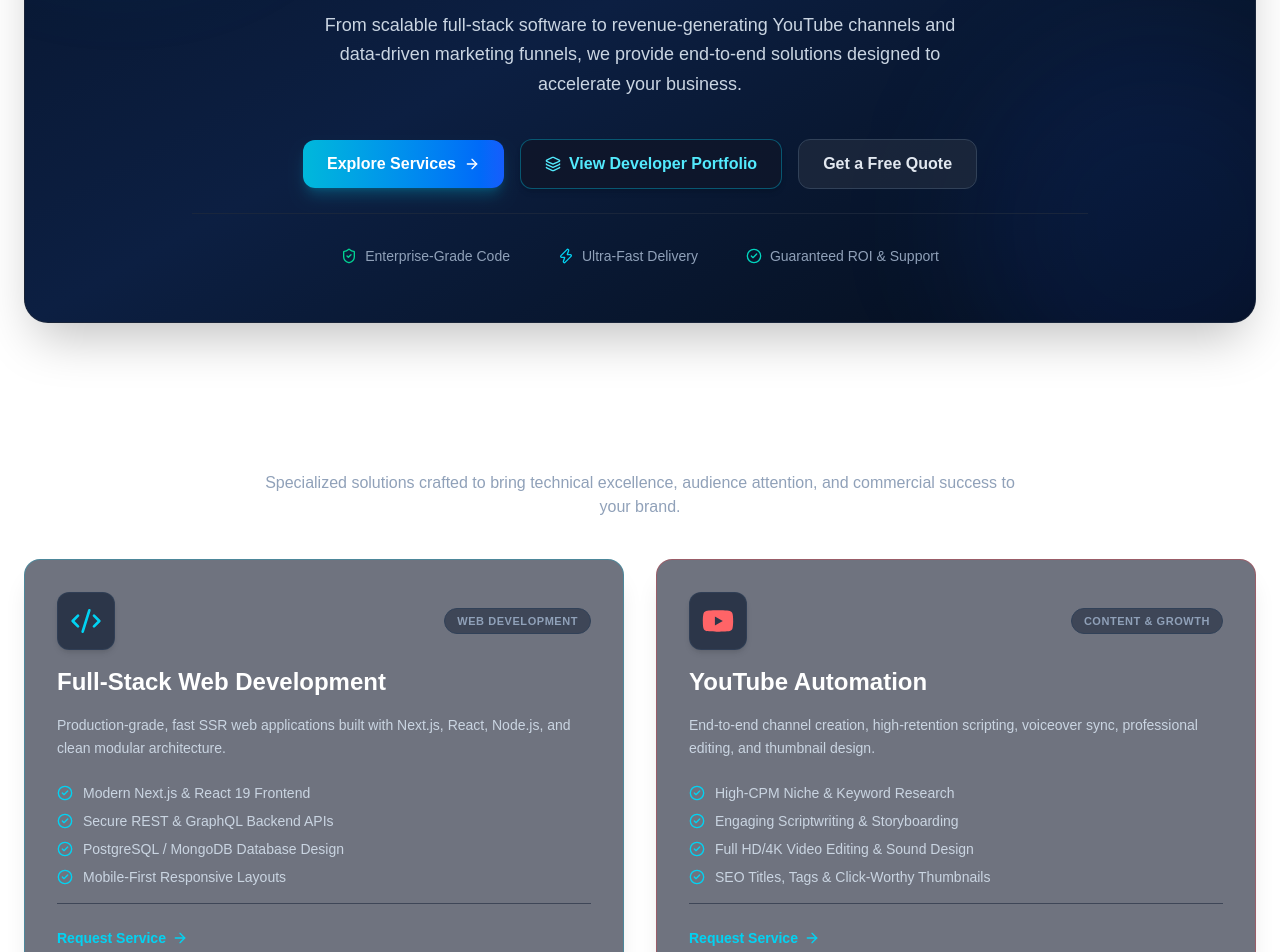
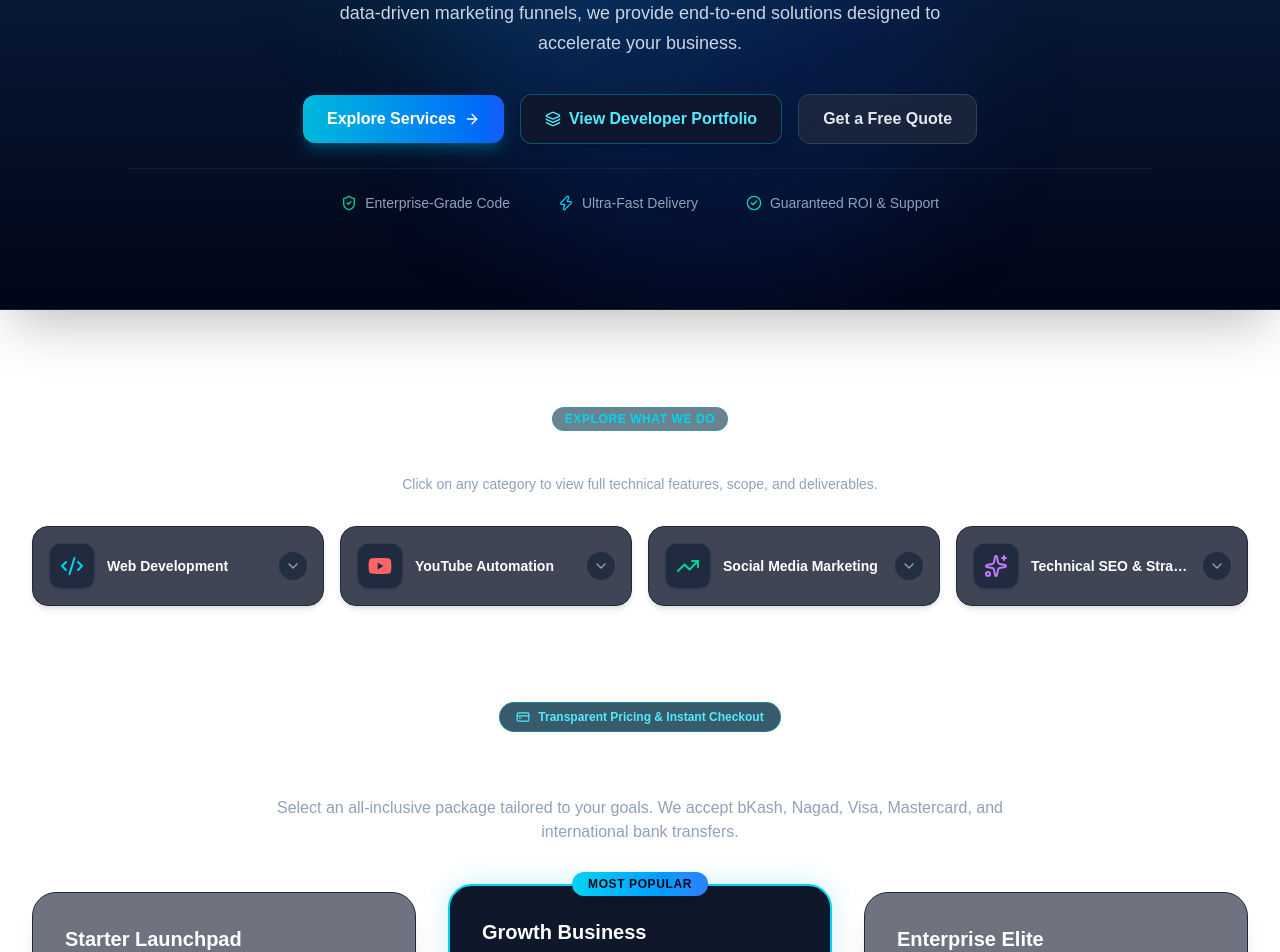
Before and after one commit to provash10/provash_dev, a Next.js app: page / in a window 1280 px wide. Shown: the part 460-1412 px from the top of the page. Built offline with nearby package versions, Linux system fonts and the light colour scheme.

Commit message:
feat: full wide banner flush with navbar and compact 4-column expandable category cards

```diff
--- a/src/app/layout.jsx
+++ b/src/app/layout.jsx
@@ -36,7 +36,7 @@ export default function RootLayout({ children }) {
 			>
 				<QueryProvider>
 					<NavigationManager />
-					<main className="px-3 md:px-6 py-4 flex-1">{children}</main>
+					<main className="flex-1 w-full">{children}</main>
 				</QueryProvider>
 			</body>
 		</html>
--- a/src/app/page.jsx
+++ b/src/app/page.jsx
@@ -1,7 +1,8 @@
-import React from "react";
+"use client";
+
 import Link from "next/link";
+import React, { useState } from "react";
 import { FaYoutube } from "react-icons/fa";
-import PricingAndPayment from "@/components/agency/PricingAndPayment";
 import {
 	Code2,
 	TrendingUp,
@@ -12,14 +13,16 @@ import {
 	ShieldCheck,
 	Zap,
 	Send,
+	ChevronDown,
 } from "lucide-react";
+import PricingAndPayment from "@/components/agency/PricingAndPayment";
 
 // digital agency services catalogue
 const servicesData = [
 	{
 		id: "web-dev",
-		icon: <Code2 className="w-8 h-8 text-cyan-400" />,
-		title: "Full-Stack Web Development",
+		icon: <Code2 className="w-6 h-6 text-cyan-400" />,
+		title: "Web Development",
 		category: "WEB DEVELOPMENT",
 		description:
 			"Production-grade, fast SSR web applications built with Next.js, React, Node.js, and clean modular architecture.",
@@ -34,7 +37,7 @@ const servicesData = [
 	},
 	{
 		id: "yt-auto",
-		icon: <FaYoutube className="w-8 h-8 text-red-400" />,
+		icon: <FaYoutube className="w-6 h-6 text-red-400" />,
 		title: "YouTube Automation",
 		category: "CONTENT & GROWTH",
 		description:
@@ -50,7 +53,7 @@ const servicesData = [
 	},
 	{
 		id: "smm-growth",
-		icon: <TrendingUp className="w-8 h-8 text-emerald-400" />,
+		icon: <TrendingUp className="w-6 h-6 text-emerald-400" />,
 		title: "Social Media Marketing",
 		category: "PAID ADS & ORGANIC",
 		description:
@@ -66,8 +69,8 @@ const servicesData = [
 	},
 	{
 		id: "tech-consulting",
-		icon: <Sparkles className="w-8 h-8 text-purple-400" />,
-		title: "Technical Strategy & SEO",
+		icon: <Sparkles className="w-6 h-6 text-purple-400" />,
+		title: "Technical SEO & Strategy",
 		category: "CONSULTING & AUDITS",
 		description:
 			"Comprehensive digital audits, SEO architecture, performance optimizations, and tailored growth roadmaps.",
@@ -111,20 +114,27 @@ const testimonialsData = [
 export default function HomePage() {
 	// console.log("rendering agency business home page")
 
+	// state for open service details
+	const [expandedId, setExpandedId] = useState(null);
+
+	const toggleExpand = (id) => {
+		setExpandedId(expandedId === id ? null : id);
+	};
+
 	return (
-		<div className="w-full max-w-7xl mx-auto space-y-16 md:space-y-24 py-4 md:py-8">
-			{/* hero section */}
-			<section className="relative overflow-hidden rounded-3xl bg-gradient-to-br from-[#071329] via-[#0c1f42] to-[#050d1a] border border-slate-800/80 p-8 md:p-14 text-center shadow-2xl">
-				<div className="absolute -top-24 -left-24 w-96 h-96 bg-cyan-500/10 rounded-full blur-3xl pointer-events-none" />
-				<div className="absolute -bottom-24 -right-24 w-96 h-96 bg-blue-600/10 rounded-full blur-3xl pointer-events-none" />
+		<div className="w-full space-y-16 md:space-y-24 pb-16">
+			{/* full width hero banner flush with navbar */}
+			<section className="w-full relative overflow-hidden bg-gradient-to-b from-[#071329] via-[#091b3a] to-slate-950 border-b border-slate-800/80 pt-10 pb-16 md:pt-16 md:pb-24 px-4 sm:px-6 lg:px-8 text-center shadow-2xl">
+				<div className="absolute top-0 left-1/4 w-[500px] h-[500px] bg-cyan-500/10 rounded-full blur-3xl pointer-events-none" />
+				<div className="absolute bottom-0 right-1/4 w-[500px] h-[500px] bg-blue-600/10 rounded-full blur-3xl pointer-events-none" />
 
-				<div className="relative z-10 max-w-4xl mx-auto space-y-6">
-					<div className="inline-flex items-center gap-2 px-4 py-1.5 rounded-full bg-cyan-950/80 border border-cyan-500/40 text-cyan-300 text-xs md:text-sm font-semibold shadow-inner">
+				<div className="relative z-10 max-w-5xl mx-auto space-y-6">
+					<div className="inline-flex items-center gap-2 px-4 py-1.5 rounded-full bg-cyan-950/90 border border-cyan-500/40 text-cyan-300 text-xs md:text-sm font-semibold shadow-inner">
 						<Sparkles className="w-4 h-4 text-cyan-400" />
 						Full-Service Digital Agency & Engineering Studio
 					</div>
 
-					<h1 className="text-3xl sm:text-5xl md:text-6xl font-extrabold text-white tracking-tight leading-tight md:leading-tight">
+					<h1 className="text-3xl sm:text-5xl md:text-6xl font-black text-white tracking-tight leading-tight md:leading-tight">
 						We Build High-Impact{" "}
 						<span className="bg-clip-text text-transparent bg-gradient-to-r from-cyan-400 via-teal-300 to-blue-400">
 							Web Applications,
@@ -132,16 +142,16 @@ export default function HomePage() {
 						YouTube Automation & Digital Growth.
 					</h1>
 
-					<p className="text-slate-300 text-base md:text-lg max-w-2xl mx-auto font-normal leading-relaxed">
+					<p className="text-slate-300 text-sm sm:text-base md:text-lg max-w-2xl mx-auto font-normal leading-relaxed">
 						From scalable full-stack software to revenue-generating YouTube
 						channels and data-driven marketing funnels, we provide end-to-end
 						solutions designed to accelerate your business.
 					</p>
 
 					{/* call to action buttons */}
-					<div className="flex flex-wrap items-center justify-center gap-4 pt-4">
+					<div className="flex flex-wrap items-center justify-center gap-4 pt-3">
 						<Link
-							href="/#services"
+							href="/#categories"
 							className="inline-flex items-center gap-2 px-6 py-3 rounded-xl bg-gradient-to-r from-cyan-500 to-blue-600 text-white font-bold text-sm md:text-base hover:from-cyan-400 hover:to-blue-500 transition-all duration-300 shadow-lg shadow-cyan-500/25 hover:scale-105 active:scale-95"
 						>
 							Explore Services
@@ -165,7 +175,7 @@ export default function HomePage() {
 					</div>
 
 					{/* quick feature highlights */}
-					<div className="pt-8 border-t border-slate-800/80 flex flex-wrap items-center justify-center gap-6 md:gap-12 text-xs md:text-sm text-slate-400">
+					<div className="pt-6 border-t border-slate-800/60 flex flex-wrap items-center justify-center gap-6 md:gap-12 text-xs md:text-sm text-slate-400">
 						<div className="flex items-center gap-2">
 							<ShieldCheck className="w-4 h-4 text-emerald-400" />
 							<span>Enterprise-Grade Code</span>
@@ -182,70 +192,98 @@ export default function HomePage() {
 				</div>
 			</section>
 
-			{/* services section */}
-			<section id="services" className="space-y-10 scroll-mt-20">
-				<div className="text-center max-w-3xl mx-auto space-y-3">
-					<h2 className="text-2xl md:text-4xl font-extrabold text-white tracking-tight">
-						Our Core Agency Services
+			{/* main content container with max-w */}
+			<div className="w-full max-w-7xl mx-auto px-4 sm:px-6 lg:px-8 space-y-16 md:space-y-24">
+				{/* compact category row with logo, title and down arrow */}
+				<section id="categories" className="space-y-8 scroll-mt-24">
+					<div className="text-center max-w-3xl mx-auto space-y-2">
+						<span className="text-xs font-bold uppercase tracking-wider text-cyan-400 px-3 py-1 rounded-full bg-cyan-950/60 border border-cyan-500/30">
+							Explore What We Do
+						</span>
+						<h2 className="text-2xl md:text-3xl font-extrabold text-white tracking-tight">
+							Our Core Service Categories
 						</h2>
-					<p className="text-slate-400 text-sm md:text-base">
-						Specialized solutions crafted to bring technical excellence, audience
-						attention, and commercial success to your brand.
+						<p className="text-slate-400 text-xs md:text-sm">
+							Click on any category to view full technical features, scope, and deliverables.
 						</p>
 					</div>
 
-				<div className="grid grid-cols-1 md:grid-cols-2 gap-6 lg:gap-8">
-					{servicesData.map((service) => (
+					{/* 4 items in one row with items-start for clean expansion */}
+					<div className="grid grid-cols-1 sm:grid-cols-2 lg:grid-cols-4 gap-4 items-start">
+						{servicesData.map((service) => {
+							const isOpen = expandedId === service.id;
+							return (
 								<div
 									key={service.id}
-							className={`relative overflow-hidden rounded-2xl bg-slate-900/60 backdrop-blur-md border ${service.border} p-6 md:p-8 flex flex-col justify-between hover:scale-[1.02] transition-all duration-300 shadow-xl group`}
+									className={`rounded-2xl transition-all duration-300 overflow-hidden flex flex-col ${
+										isOpen
+											? "border border-cyan-400 bg-slate-900 shadow-[0_0_25px_rgba(6,182,212,0.2)]"
+											: "border border-slate-800 bg-slate-900/80 hover:border-slate-700 hover:bg-slate-900 shadow-md"
+									}`}
 								>
-							<div
-								className={`absolute inset-0 bg-gradient-to-br ${service.gradient} opacity-0 group-hover:opacity-100 transition-opacity duration-300 pointer-events-none`}
-							/>
-
-							<div className="relative z-10 space-y-4">
-								<div className="flex items-center justify-between">
-									<div className="p-3 rounded-xl bg-slate-800/80 border border-slate-700/80 shadow-md">
+									{/* compact header: strictly logo + title + down arrow */}
+									<button
+										type="button"
+										onClick={() => toggleExpand(service.id)}
+										className="w-full p-4 flex items-center justify-between gap-3 text-left cursor-pointer group transition-colors"
+										aria-expanded={isOpen}
+									>
+										<div className="flex items-center gap-3 min-w-0">
+											<div className="p-2.5 rounded-xl bg-slate-800/90 border border-slate-700/80 shadow group-hover:scale-105 transition-transform flex-shrink-0">
 												{service.icon}
 											</div>
-									<span className="text-[11px] font-bold tracking-wider text-slate-400 px-3 py-1 rounded-full bg-slate-800/60 border border-slate-700">
-										{service.category}
-									</span>
+											<h3 className="text-sm font-bold text-white group-hover:text-cyan-300 transition-colors truncate">
+												{service.title}
+											</h3>
 										</div>
 
-								<h3 className="text-xl md:text-2xl font-bold text-white group-hover:text-cyan-300 transition-colors">
-									{service.title}
-								</h3>
+										<div
+											className={`p-1.5 rounded-full bg-slate-800/80 text-slate-400 flex-shrink-0 transition-transform duration-300 ${
+												isOpen ? "rotate-180 text-cyan-400 bg-cyan-950/80" : ""
+											}`}
+										>
+											<ChevronDown className="w-4 h-4" />
+										</div>
+									</button>
 
-								<p className="text-slate-300 text-sm leading-relaxed">
+									{/* expandable detailed view */}
+									{isOpen && (
+										<div className="p-4 pt-0 border-t border-slate-800/80 space-y-4 animate-in fade-in duration-200">
+											<p className="text-slate-300 text-xs leading-relaxed pt-3">
 												{service.description}
 											</p>
 
-								<div className="space-y-2 pt-2">
+											<div className="space-y-2">
+												<span className="text-[10px] font-semibold text-slate-400 uppercase tracking-wider">
+													Key Deliverables
+												</span>
+												<div className="space-y-1.5">
 													{service.features.map((feature, idx) => (
 														<div
 															key={idx}
-											className="flex items-center gap-2.5 text-xs md:text-sm text-slate-300"
+															className="flex items-center gap-2 text-xs text-slate-300"
 														>
-											<CheckCircle2 className="w-4 h-4 text-cyan-400 flex-shrink-0" />
+															<CheckCircle2 className="w-3.5 h-3.5 text-cyan-400 flex-shrink-0" />
 															<span>{feature}</span>
 														</div>
 													))}
 												</div>
 											</div>
 
-							<div className="relative z-10 pt-6 mt-4 border-t border-slate-800/60 flex items-center justify-between">
+											<div className="pt-2">
 												<Link
-									href="/contact"
-									className="inline-flex items-center gap-1.5 text-sm font-semibold text-cyan-400 hover:text-cyan-300 transition-colors group-hover:translate-x-1 duration-200"
+													href="/#pricing"
+													className="inline-flex items-center gap-1.5 text-xs font-bold text-cyan-400 hover:text-cyan-300 transition-colors"
 												>
-									Request Service
-									<ArrowRight className="w-4 h-4" />
+													<span>Select Service Plan</span>
+													<ArrowRight className="w-3.5 h-3.5" />
 												</Link>
 											</div>
 										</div>
-					))}
+									)}
+								</div>
+							);
+						})}
 					</div>
 				</section>
 
@@ -406,5 +444,6 @@ export default function HomePage() {
 					</form>
 				</section>
 			</div>
+		</div>
 	);
 }
--- a/src/app/portfolio/page.jsx
+++ b/src/app/portfolio/page.jsx
@@ -20,7 +20,7 @@ const MainBanner = dynamic(
 const PortfolioPage = () => {
 	// console.log("rendering portfolio showcase page")
 	return (
-		<div className="w-full max-w-7xl mx-auto" suppressHydrationWarning>
+		<div className="w-full max-w-7xl mx-auto px-3 md:px-6 py-4" suppressHydrationWarning>
 			<MainBanner />
 		</div>
 	);
```
Lines whose indentation alone changed are shown as unchanged.
